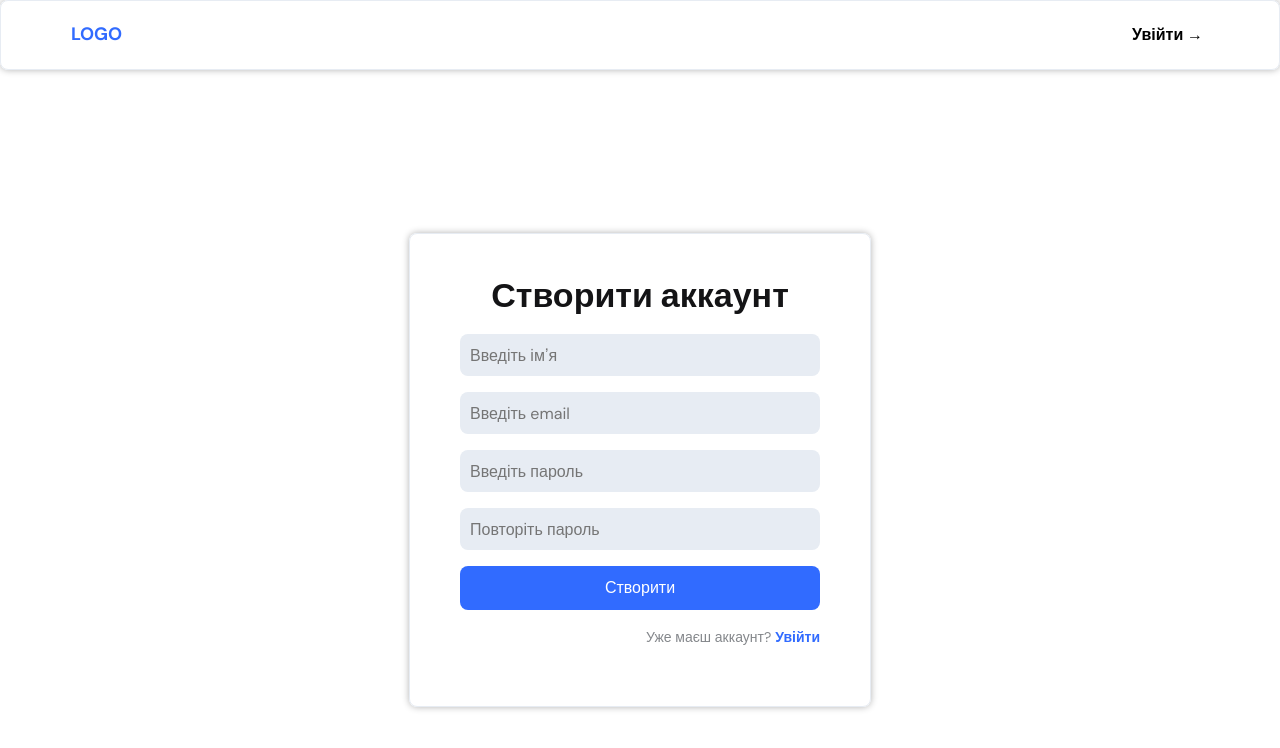
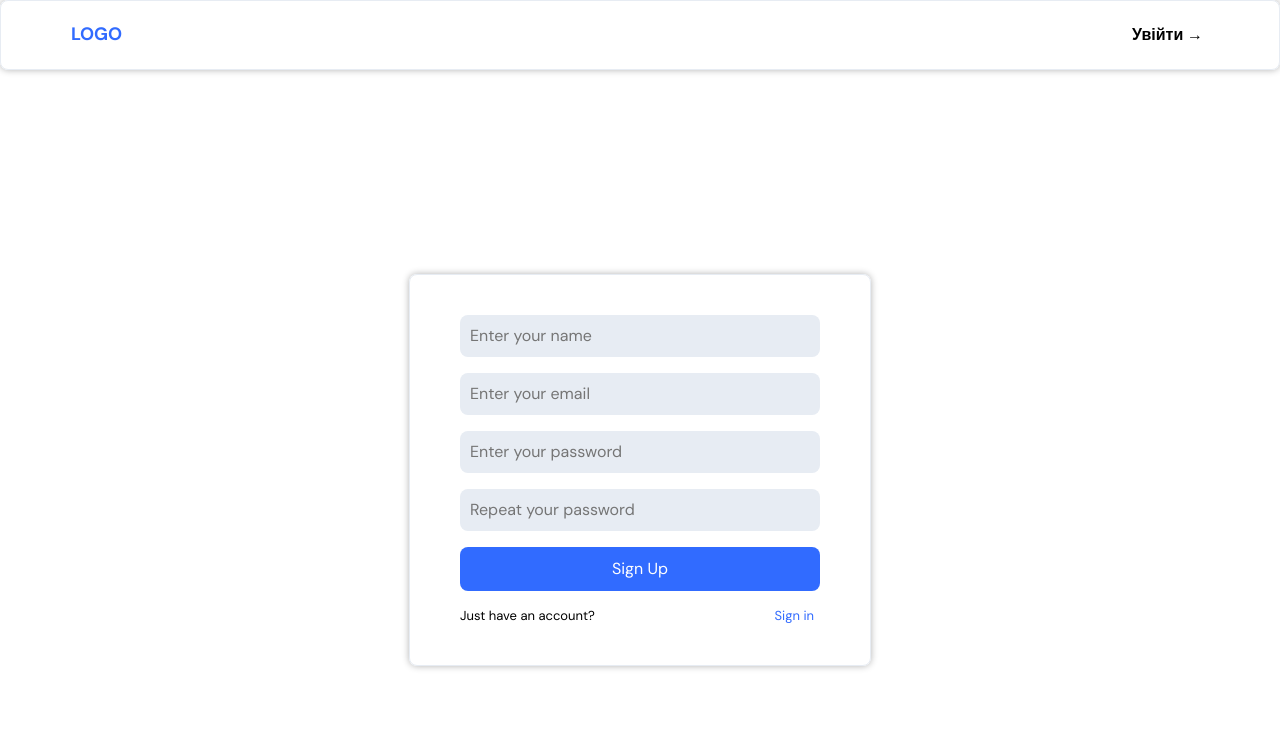
Before and after one commit to YevhenSoldatov1998/olga-lessons, a React (Create React App) app: page /sign-up in a window 1280 px wide. Shown: the top 748 px of the page. Built offline with nearby package versions, Linux system fonts and the light colour scheme.

Commit message:
react-hook-forms

```diff
--- a/package.json
+++ b/package.json
@@ -16,6 +16,7 @@
     "i18next": "^23.7.16",
     "react": "^18.2.0",
     "react-dom": "^18.2.0",
+    "react-hook-form": "^7.50.0",
     "react-i18next": "^14.0.0",
     "react-router-dom": "^6.21.2",
     "react-scripts": "5.0.1",
--- a/src/App.tsx
+++ b/src/App.tsx
@@ -1,22 +1,20 @@
 import React from "react";
-import {BrowserRouter, Route, Routes} from "react-router-dom";
+import { BrowserRouter, Route, Routes } from "react-router-dom";
 import Home from "pages/Home";
-import SignIn from "pages/SignIn";
+import SignInForm from "pages/SignIn/index";
 import SignUp from "pages/SignUp";
 import AuthLayout from "shared/layouts/AuthLayout";
 import RootLayout from "shared/layouts/RootLayout";
 
 const App = () => {
-
   return (
     <BrowserRouter>
       <Routes>
-        <Route element={<RootLayout/>}>
-
-          <Route path="/" element={<Home/>}/>
-          <Route element={<AuthLayout/>}>
-            <Route path="/sign-in" element={<SignIn/>}/>
-            <Route path="/sign-up" element={<SignUp/>}/>
+        <Route element={<RootLayout />}>
+          <Route path="/" element={<Home />} />
+          <Route element={<AuthLayout />}>
+            <Route path="/sign-in" element={<SignInForm />} />
+            <Route path="/sign-up" element={<SignUp />} />
           </Route>
         </Route>
       </Routes>
--- a/src/pages/SignIn/index.module.scss
+++ b/src/pages/SignIn/index.module.scss
@@ -14,7 +14,6 @@
     padding: 4px 10px;
     height: 42px;
     border-radius: 8px;
-
   }
 
   .Submit {
@@ -24,4 +23,15 @@
     border-radius: 8px;
     margin-top: auto;
   }
+
+  .Create {
+    display: flex;
+    font-size: small;
+    justify-content: space-between;
+    margin-bottom: 0;
+
+    button {
+      color: var(--color-primary);
+    }
+  }
 }
--- a/src/pages/SignIn/index.tsx
+++ b/src/pages/SignIn/index.tsx
@@ -1,41 +1,54 @@
-import React, {FormEvent} from 'react';
-import s from './index.module.scss'
+import React from "react";
+import s from "./index.module.scss";
+import classNames from "classnames/bind";
+import { useForm, SubmitHandler } from "react-hook-form";
+import { Link } from "react-router-dom";
+const cx = classNames.bind(s);
 
-import classNames from 'classnames/bind'
-import {Typography} from "components/modules";
-import {ColorEnum, FontWeight, TypographyVariant} from "helpers/types";
-import {Link} from "react-router-dom";
+type Inputs = {
+  email: string;
+};
 
-const cx = classNames.bind(s)
-const SignIn = () => {
+const SignInForm = () => {
+  const {
+    register,
+    handleSubmit,
+    formState: { errors },
+  } = useForm<Inputs>();
 
-  const onSubmit = (event: FormEvent<HTMLFormElement>) => {
-    event.preventDefault()
-  }
+  const onSubmit: SubmitHandler<Inputs> = (data) => {
+    // Handle sign-in logic here
+    console.log(data);
+  };
 
   return (
-    <form onSubmit={onSubmit} className={cx("Form")}>
-      <Typography
-        variant={TypographyVariant.h34}
-        weight={FontWeight.Bold}
-        color={ColorEnum.grayscale_c1}
-        className='text-center mb-3'
-      >Логін</Typography>
+    <form className={cx("Form")} onSubmit={handleSubmit(onSubmit)}>
+      <input
+        placeholder="Enter your email"
+        {...register("email", {
+          required: "Email is required",
 
-      <input type="text" placeholder="Enter your email" defaultValue=""/>
-      <input type="password" placeholder="Enter your password" defaultValue=""/>
-      <button className={cx("Submit")} type="submit">Увійти</button>
+          pattern: {
+            value: /^[A-Z0-9._%+-]+@[A-Z0-9.-]+\.[A-Z]{2,}$/i,
+            message: "Invalid email address",
+          },
+        })}
+      />
+      {errors.email && (
+        <p style={{ color: "red", fontSize: "small" }}>
+          {errors.email.message}
+        </p>
+      )}
 
-
-      <div className='flex ml-auto items-center'>
-        <Typography variant={TypographyVariant.p14} color={ColorEnum.grayscale_c4} className='mr-1'>Не маєш
-          аккаунта?</Typography>
-        <Link to='/sign-up'>
-          <Typography variant={TypographyVariant.p14} weight={FontWeight.Bold} color={ColorEnum.blue}>Створити
-            аккаун</Typography></Link>
-      </div>
+      <button className={cx("Submit")} type="submit">
+        Sign In
+      </button>
+      <Link className={cx("Create")} to="/sign-up">
+        <p>Still have no account?</p>
+        <button>Create account</button>
+      </Link>
     </form>
   );
 };
 
-export default SignIn;
+export default SignInForm;
--- a/src/pages/SignUp/index.module.scss
+++ b/src/pages/SignUp/index.module.scss
@@ -14,7 +14,6 @@
     padding: 4px 10px;
     height: 42px;
     border-radius: 8px;
-
   }
 
   .Submit {
@@ -24,12 +23,21 @@
     border-radius: 8px;
     margin-top: auto;
     &:disabled {
-      opacity: .6;
+      opacity: 0.6;
+    }
+  }
+  .Create {
+    display: flex;
+    font-size: small;
+    justify-content: space-between;
+    margin-bottom: 0;
+
+    button {
+      color: var(--color-primary);
     }
   }
 }
 
-
-.Form .Error{
+.Form .Error {
   border: 1px solid var(--color-red);
 }
--- a/src/pages/SignUp/index.tsx
+++ b/src/pages/SignUp/index.tsx
@@ -1,142 +1,99 @@
-import React, {ChangeEvent, FormEvent, useRef, useState} from 'react';
-import s from './index.module.scss'
+import React from "react";
+import s from "./index.module.scss";
+import classNames from "classnames/bind";
+import { useForm, SubmitHandler } from "react-hook-form";
+import { Link, useNavigate } from "react-router-dom";
+const cx = classNames.bind(s);
 
-import classNames from 'classnames/bind'
-import {Typography} from "components/modules";
-import {ColorEnum, FontWeight, TypographyVariant} from "helpers/types";
-import {Link, useNavigate} from "react-router-dom";
-import {SignupForm} from "../../types";
-import TextField from "../../components/UI/TextField";
-import {de} from "@faker-js/faker";
+type Inputs = {
+  email: string;
+  name: string;
+  password: string;
+  repeatPassword: string;
+};
 
-const cx = classNames.bind(s)
-const emailRegex = /^[\w-\.]+@([\w-]+\.)+[\w-]{2,4}$/
-const initialForm: SignupForm = {
-  username: '',
-  password: '',
-  email: '',
-  repeatPassword: ''
-}
+const SignUpForm = () => {
+  const {
+    register,
+    handleSubmit,
+    formState: { errors },
+    watch,
+  } = useForm<Inputs>();
 
-const SignUp = () => {
-  const navigate = useNavigate()
-  const [form, setForm] = useState<SignupForm>(initialForm)
-  const [errors, setErrors] = useState<Partial<SignupForm> | null>(null)
+  const onSubmit: SubmitHandler<Inputs> = (data) => {
+    // console.log(data);
+  };
 
-  const onSubmit = (event: FormEvent<HTMLFormElement>) => {
-    let isError = false
-    event.preventDefault()
-
-    if (form.username === '') {
-      setErrors(prevState => ({...prevState, username: 'Це поле обовʼязкове'}))
-      isError = true
-    }
-    if (!form.email.match(emailRegex)) {
-      setErrors(prevState => ({...prevState, email: 'Введіть валідний email'}))
-      isError = true
-    }
-    if (form.password === '') {
-      setErrors(prevState => ({...prevState, password: 'Введіть пароль'}))
-      isError = true
-    }
-    if (form.password && !form.repeatPassword) {
-      setErrors(prevState => ({...prevState, repeatPassword: 'Введіть повторний пароль'}))
-      isError = true
-    }
-    if (form.password && form.repeatPassword && form.password !== form.repeatPassword) {
-      setErrors(prevState => ({...prevState, repeatPassword: 'Паролі не співпадають'}))
-      isError = true
-    }
-    if (isError) {
-      return;
-    }
-
-    const newUser = {
-      username: form.username,
-      email: form.email,
-      id: Date.now().toString()
-    }
-
-    const users = JSON.parse(localStorage.getItem('users') || "[]") || [];
-    users.push(newUser)
-
-    localStorage.setItem('users', JSON.stringify(users))
-    localStorage.setItem('isAuth', JSON.stringify(true))
-    navigate('/')
-
-  }
-  const resetForm = () => {
-    setErrors(null)
-  }
-
-  const handleChange = (e: ChangeEvent<HTMLInputElement>) => {
-    const value = e.target.value
-    const name = e.target.name
-    setForm({
-      ...form,
-      [name]: value
-    })
-    resetForm()
-  }
+  const password = watch("password");
 
   return (
-    <form onSubmit={onSubmit} className={cx("Form")}>
-      <Typography
-        variant={TypographyVariant.h34}
-        weight={FontWeight.Bold}
-        color={ColorEnum.grayscale_c1}
-        className='text-center mb-3'
-      >Створити аккаунт</Typography>
+    <form className={cx("Form")} onSubmit={handleSubmit(onSubmit)}>
+      <input
+        placeholder="Enter your name"
+        {...register("name", {
+          required: "Name is required",
+        })}
+      />
+      {errors.name && (
+        <p style={{ color: "red", fontSize: "small" }}>{errors.name.message}</p>
+      )}
 
-      <TextField
-        name="username"
-        value={form.username}
-        placeholder='Введіть імʼя'
-        onChange={handleChange}
-        error={errors?.username}
+      <input
+        placeholder="Enter your email"
+        {...register("email", {
+          required: "Email is required",
+
+          pattern: {
+            value: /^[A-Z0-9._%+-]+@[A-Z0-9.-]+\.[A-Z]{2,}$/i,
+            message: "Invalid email address",
+          },
+        })}
       />
-      <TextField
-        name="email"
-        value={form.email}
-        placeholder='Введіть email'
-        onChange={handleChange}
-        error={errors?.email}
-      />
-      <TextField
-        name="password"
-        value={form.password}
-        placeholder='Введіть пароль'
-        onChange={handleChange}
-        error={errors?.password}
+      {errors.email && (
+        <p style={{ color: "red", fontSize: "small" }}>
+          {errors.email.message}
+        </p>
+      )}
+
+      <input
+        placeholder="Enter your password"
+        {...register("password", {
+          required: "Password is required",
+          minLength: {
+            value: 6,
+            message: "Password must be at least 6 characters",
+          },
+        })}
         type="password"
       />
-      <TextField
-        name="repeatPassword"
-        value={form.repeatPassword}
-        placeholder='Повторіть пароль'
-        onChange={handleChange}
-        error={errors?.repeatPassword}
+      {errors.password && (
+        <p style={{ color: "red", fontSize: "small" }}>
+          {errors.password.message}
+        </p>
+      )}
+
+      <input
+        placeholder="Repeat your password"
+        {...register("repeatPassword", {
+          validate: (value) => value === password || "Passwords do not match",
+        })}
         type="password"
       />
+      {errors.repeatPassword && (
+        <p style={{ color: "red", fontSize: "small" }}>
+          {errors.repeatPassword.message}
+        </p>
+      )}
 
-
-      <button
-        // disabled={Boolean(errors)}
-
-        //Boolean(['username']) => true
-        className={cx("Submit")} type="submit">Створити
+      <button className={cx("Submit")} type="submit">
+        Sign Up
       </button>
-
-
-      <div className='flex ml-auto items-center'>
-        <Typography variant={TypographyVariant.p14} color={ColorEnum.grayscale_c4} className='mr-1'>Уже маєш
-          аккаунт?</Typography>
-        <Link to='/sign-in'>
-          <Typography variant={TypographyVariant.p14} weight={FontWeight.Bold} color={ColorEnum.blue}>Увійти
-          </Typography></Link>
-      </div>
+      <Link className={cx("Create")} to="/sign-in">
+        <p>Just have an account?</p>
+        <button>Sign in</button>
+      </Link>
     </form>
   );
 };
 
-export default SignUp;
+export default SignUpForm;
```
Also changed, not shown: src/pages/SignIn/index-1.tsx (added, +58 -0 lines), src/pages/SignUp/index-1.tsx (added, +142 -0 lines), 1 other file (tests, documents, lock files or other folders).
